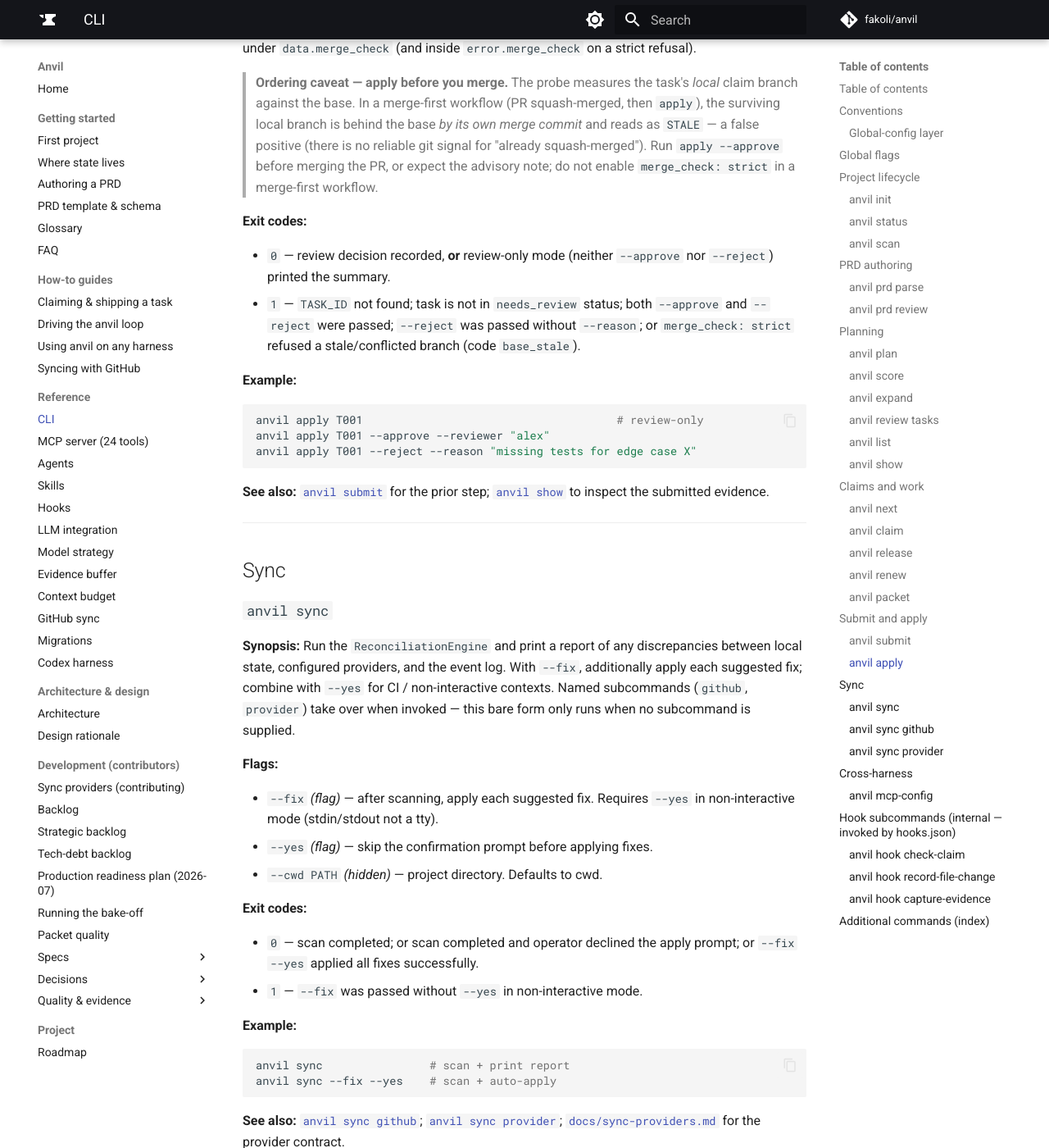
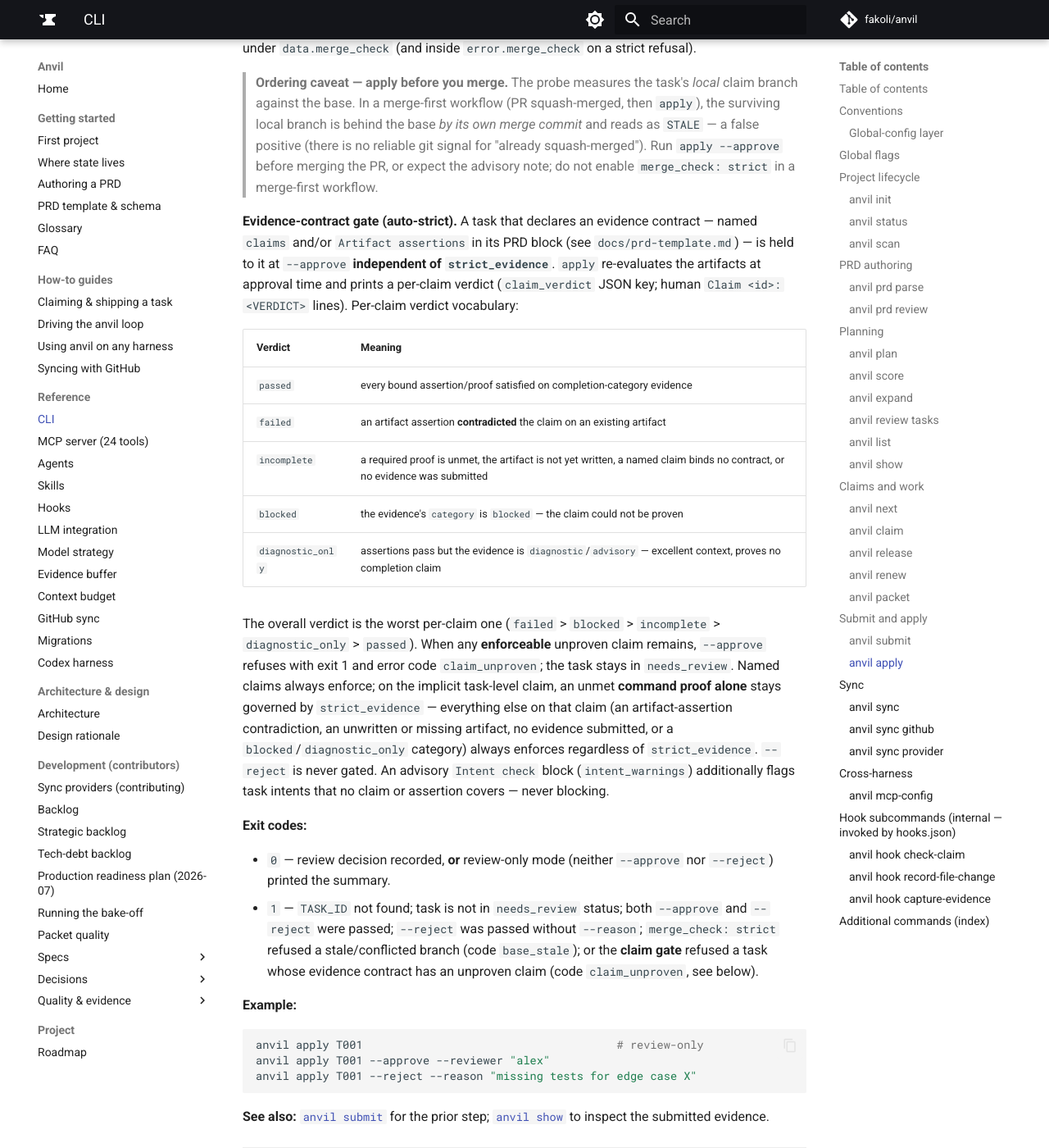
Before and after one commit to fakoli/anvil, an MkDocs documentation site: the page built from docs/cli-reference.md, in a window 1280 px wide and 1400 px high, scrolled down 19688 px. Shown: the whole window at 82% size. Built offline with MkDocs 1.6.1 and Material for MkDocs 9.7.7, drawn with Linux system fonts in a browser that asks for light colours; comment, search, counter and statistics services are not loaded.

Commit message:
docs(evidence): sentinel evidence-critic + finish wiring + apply gate reference (evidence-contracts:T009) (#163)
* docs(evidence): sentinel evidence-critic verdict + finish wiring + apply gate reference (evidence-contracts:T009)

sentinel.md gains an evidence-critic mode: given claims/contracts/artifacts,
identify any claim not actually proven, with the iron rule that
diagnostic/advisory/blocked evidence is never completion, and a structured
verdict (PROVEN/UNPROVEN + unproven_claims / diagnostic_only_evidence /
missing_artifact_assertions). finish/SKILL.md routes max-tier
contract-declaring tasks through that critic before apply and explains the
claim-grouped apply output + claim_unproven refusal. cli-reference.md
documents the auto-strict evidence-contract gate, the per-claim verdict
vocabulary, and the claim_unproven exit code. The critic is a semantic
backstop; artifact assertions remain the hard boundary.

Co-Authored-By: Claude Opus 4.8 (1M context) <noreply@anthropic.com>
Claude-Session: https://claude.ai/code/session_01JaQFpwDXt1s2jKayhr4Ehh

* docs: fix evidence-gate reference drift (review MUST-FIX)

Three doc-accuracy corrections against gates.py: (1) the passed verdict
also accepts promotion_quality evidence, not just completion; (2) the
implicit-claim enforcement scope — only a bare unmet command proof defers to
strict_evidence; a missing artifact, no-evidence, or blocked/diagnostic
category on the implicit claim always enforces (the doc had described a
2-way split where the code enforces 4 of 5 verdict shapes); (3) the human
apply line is 'Claim <id>: PROVEN' / uppercased verdict, distinct from the
lowercase JSON values. Plus an incomplete-row caveat for the blocked
category.

Co-Authored-By: Claude Opus 4.8 (1M context) <noreply@anthropic.com>
Claude-Session: https://claude.ai/code/session_01JaQFpwDXt1s2jKayhr4Ehh

---------

Co-authored-by: Claude Opus 4.8 (1M context) <noreply@anthropic.com>

```diff
--- a/docs/cli-reference.md
+++ b/docs/cli-reference.md
@@ -936,14 +936,42 @@ refusal).
 > `apply --approve` before merging the PR, or expect the advisory note; do
 > not enable `merge_check: strict` in a merge-first workflow.
 
+**Evidence-contract gate (auto-strict).** A task that declares an evidence
+contract — named `claims` and/or `Artifact assertions` in its PRD block (see
+`docs/prd-template.md`) — is held to it at `--approve` **independent of
+`strict_evidence`**. `apply` re-evaluates the artifacts at approval time and
+prints a per-claim verdict (`claim_verdict` JSON key; human `Claim <id>:
+<VERDICT>` lines). Per-claim verdict vocabulary:
+
+| Verdict | Meaning |
+|---|---|
+| `passed` | every bound assertion/proof satisfied on completion-category evidence |
+| `failed` | an artifact assertion **contradicted** the claim on an existing artifact |
+| `incomplete` | a required proof is unmet, the artifact is not yet written, a named claim binds no contract, or no evidence was submitted |
+| `blocked` | the evidence's `category` is `blocked` — the claim could not be proven |
+| `diagnostic_only` | assertions pass but the evidence is `diagnostic`/`advisory` — excellent context, proves no completion claim |
+
+The overall verdict is the worst per-claim one (`failed` > `blocked` >
+`incomplete` > `diagnostic_only` > `passed`). When any **enforceable**
+unproven claim remains, `--approve` refuses with exit 1 and error code
+`claim_unproven`; the task stays in `needs_review`. Named claims always
+enforce; on the implicit task-level claim, an unmet **command proof alone**
+stays governed by `strict_evidence` — everything else on that claim (an
+artifact-assertion contradiction, an unwritten or missing artifact, no
+evidence submitted, or a `blocked`/`diagnostic_only` category) always
+enforces regardless of `strict_evidence`. `--reject` is never gated. An advisory `Intent check` block
+(`intent_warnings`) additionally flags task intents that no claim or
+assertion covers — never blocking.
+
 **Exit codes:**
 
 - `0` — review decision recorded, **or** review-only mode (neither
   `--approve` nor `--reject`) printed the summary.
 - `1` — `TASK_ID` not found; task is not in `needs_review` status; both
   `--approve` and `--reject` were passed; `--reject` was passed without
-  `--reason`; or `merge_check: strict` refused a stale/conflicted branch
-  (code `base_stale`).
+  `--reason`; `merge_check: strict` refused a stale/conflicted branch
+  (code `base_stale`); or the **claim gate** refused a task whose evidence
+  contract has an unproven claim (code `claim_unproven`, see below).
 
 **Example:**
 
```
Also changed, not shown: agents/sentinel.md (+36 -0 lines), skills/finish/SKILL.md (+12 -1 lines).
